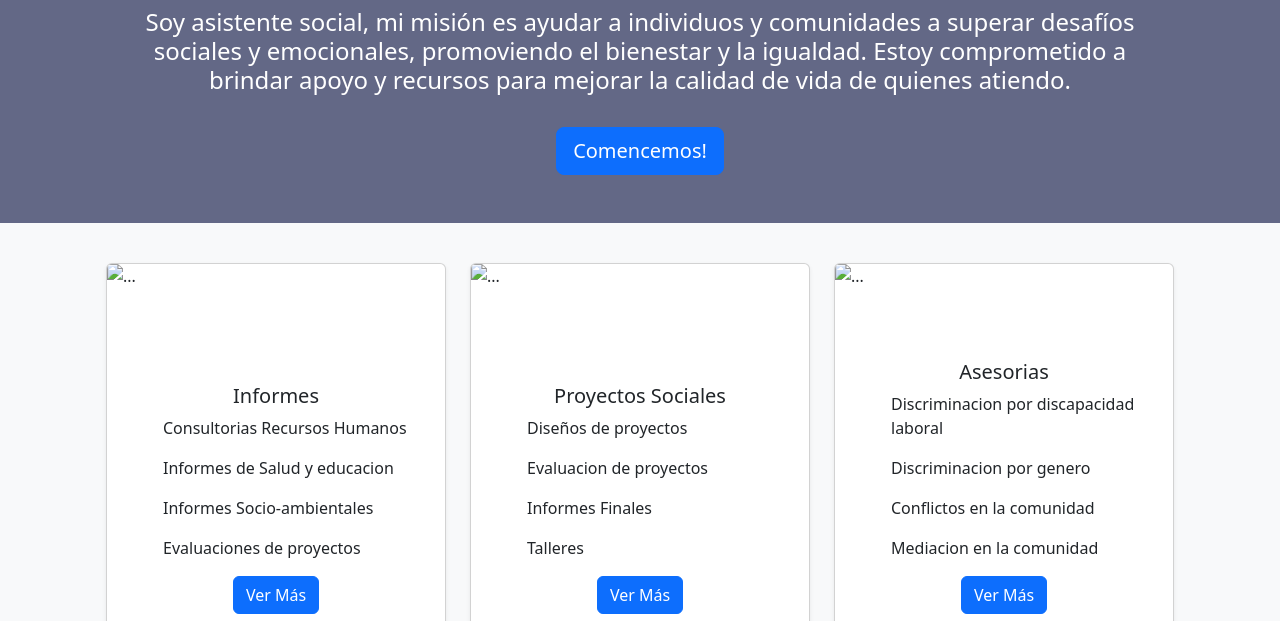
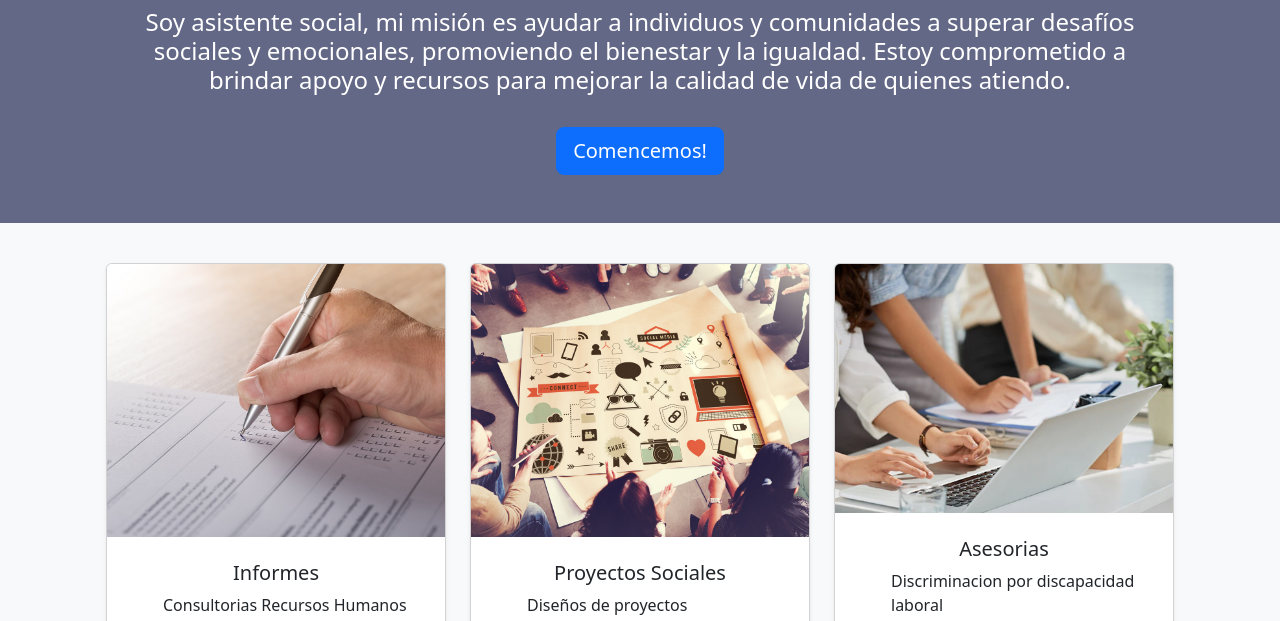
Before and after one commit to leandro-coder/proyectoelias1, a plain HTML site: page index.html in a window 1280 px wide. Shown: the part 179-800 px from the top of the page. Drawn offline with nearby package versions, Linux system fonts and the light colour scheme; the site is published under a folder, as on GitHub Pages, so addresses that start at the root find nothing.

Commit message:
Update index.html

```diff
--- a/index.html
+++ b/index.html
@@ -84,7 +84,7 @@
       <div class="row p-4 text-bg-light">
         <div class="col-md-4 mt-3">
           <div class="card h-100 shadow-sm mb-5 bg-body rounded">
-            <img src="/img/informes.jpg" class="card-img-top" alt="..." />
+            <img src="informes.jpg" class="card-img-top" alt="..." />
             <div class="card-body bg-white text-center p-4">
               <h5 class="card-title">Informes</h5>
               <ul class="text-start">
@@ -99,7 +99,7 @@
         </div>
         <div class="col-md-4 mt-3">
           <div class="card h-100 shadow-sm mb-5 bg-body rounded">
-            <img src="/img/investigacion.jpg" class="card-img-top" alt="..." />
+            <img src="investigacion.jpg" class="card-img-top" alt="..." />
             <div class="card-body bg-white text-center p-4">
               <h5 class="card-title">Proyectos Sociales</h5>
               <ul class="text-start">
@@ -116,7 +116,7 @@
         </div>
         <div class="col-md-4 mt-3">
           <div class="card h-100 shadow-sm mb-5 bg-body rounded">
-            <img src="/img/asesoria.jpg" class="card-img-top" alt="..." />
+            <img src="asesoria.jpg" class="card-img-top" alt="..." />
             <div class="card-body bg-white text-center p-4">
               <h5 class="card-title">Asesorias</h5>
               <ul class="text-start">
```
